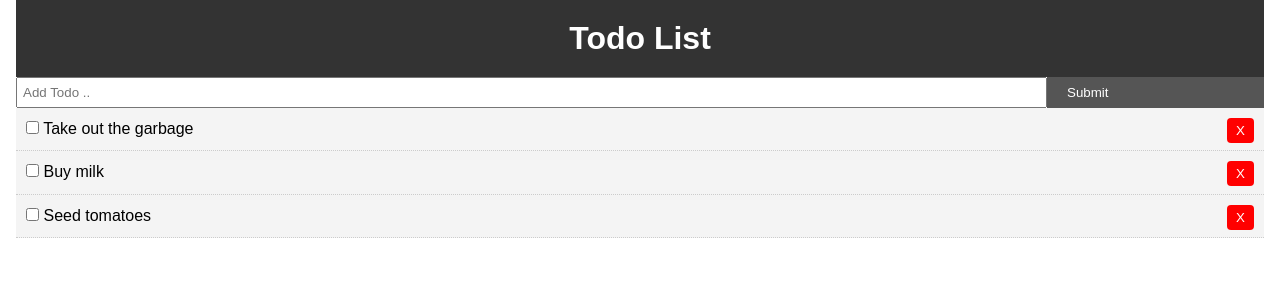
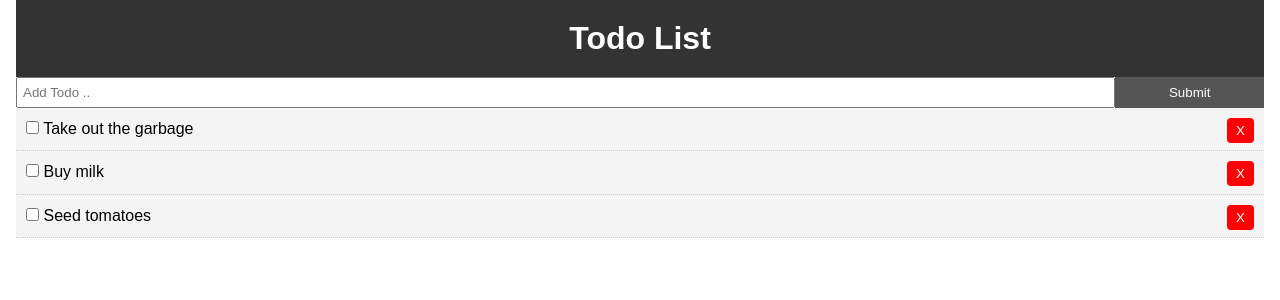
Before and after one commit to jamiev03/React-Playground, a React (Create React App) app in the folder todo-app/: page / in a window 1280 px wide. Shown: the top 300 px of the page. Built offline with nearby package versions, Linux system fonts and the light colour scheme.

Commit message:
add onsubmit handler to for element and create on submit handler

```diff
--- a/todo-app/src/App.js
+++ b/todo-app/src/App.js
@@ -40,12 +40,17 @@ class App extends Component {
     this.setState({ todos: [...this.state.todos.filter(todo => todo.id !== id)] });
   }
 
+  // Add todo
+  addTodo = (title) => {
+    console.log(title);
+  }
+
   render() {
     return (
       <div className="App">
         <div className="container">
           <Header />
-          <AddTodo />
+          <AddTodo addTodo={this.addTodo} />
           <Todos todos={this.state.todos} markComplete={this.markComplete}
           deleteTodo={this.deleteTodo}/>
         </div>
--- a/todo-app/src/components/AddTodo.js
+++ b/todo-app/src/components/AddTodo.js
@@ -5,12 +5,19 @@ class AddTodo extends Component {
         title: ''
     }
 
+    onSubmit = (e) => {
+        // to prevent submit default behavior aka submit to actual file
+        e.preventDefault();
+        this.props.addTodo(this.state.title);
+        this.setState({ title: '' }) //onsubmit field is cleared
+    }
+
     //We get the value of what we type in the input field by the (e) parameter and then we can access that through e.target.value, if you have multiple fields you can make the connection by setting a name prop that equals the same name as the state key element. AKA name='title' and title in the state. It is written like so.
     onChange = (e) => this.setState({ [e.target.name]: e.target.value});
 
     render() {
         return (
-            <form style={{ display: 'flex' }}>
+            <form onSubmit={this.onSubmit} style={{ display: 'flex' }}>
                 <input
                   type="text"
                   name="title"
@@ -21,7 +28,7 @@ class AddTodo extends Component {
                   onChange={this.onChange}
                 />
                 <input
-                  type="sybmit"
+                  type="submit"
                   value="Submit"
                   className="btn"
                   style={{flex: '1'}}
```
